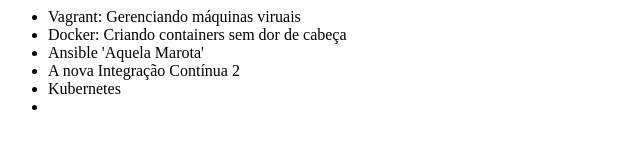
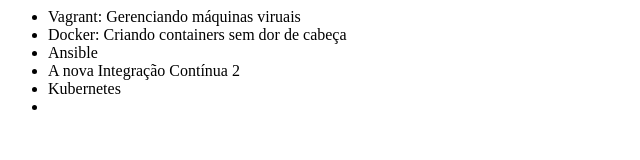
Before and after one commit to RenanKr4t0s/FirstSteps, a plain HTML site: page index.html in a window 1280 px wide. Shown: the whole page, without its empty margins (0-640 px from the left). Drawn offline with Linux system fonts and the light colour scheme.

Commit message:
Revert "Adicionando aquela marota"
This reverts commit b824c225df74fb86814aa51d04d85846d908ce0b.

```diff
--- a/index.html
+++ b/index.html
@@ -8,7 +8,7 @@
 	<ul>
 		<li>Vagrant: Gerenciando máquinas viruais</li>
 		<li>Docker: Criando containers sem dor de cabeça</li>
-		<li>Ansible 'Aquela Marota'</li>
+		<li>Ansible</li>
 		<li>A nova Integração Contínua 2</li>
 		<li>Kubernetes<li/>
 	</ul>
```
